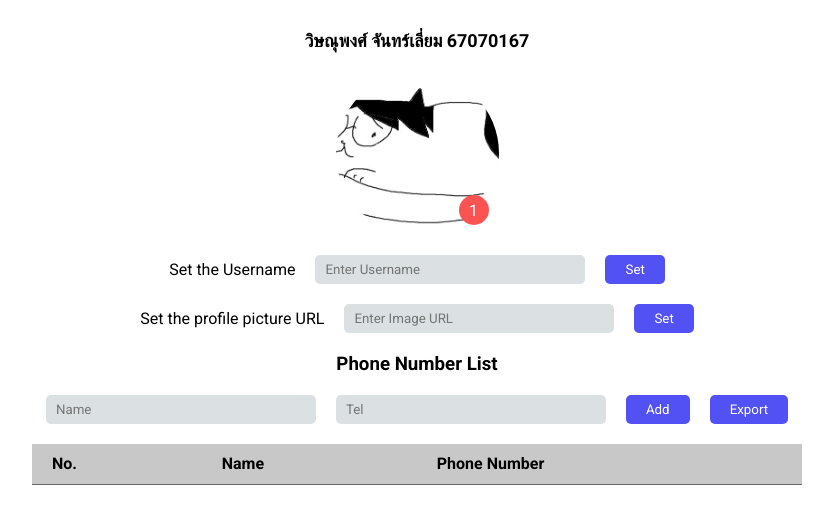
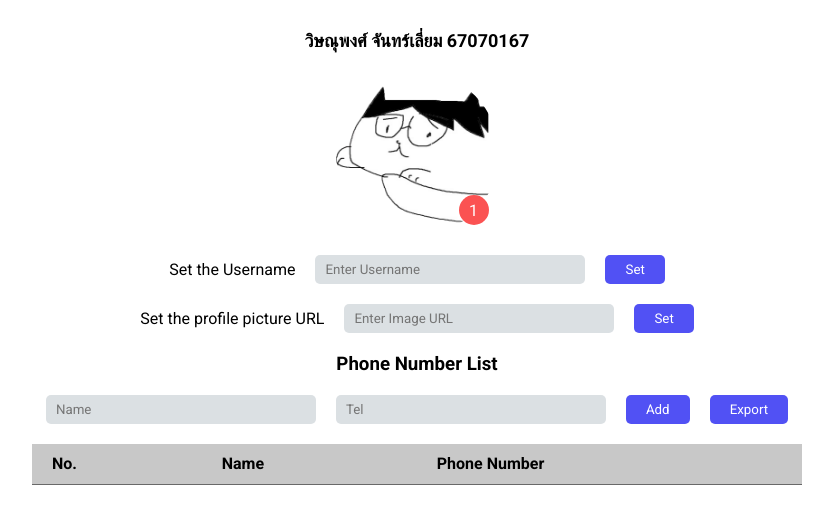
Before and after one commit to WissanupongChanliem/itf-67070167, a plain HTML site: page lab14.html in a window 1280 px wide. Shown: the whole page, without its empty margins (223-1056 px from the left). Drawn offline with Linux system fonts and the light colour scheme.

Commit message:
add Arsr crop

```diff
--- a/styles/lab14.css
+++ b/styles/lab14.css
@@ -31,7 +31,7 @@ button{
 }
 
 #profile_picture {
-    background-image: url('/static/Arsr.png');
+    background-image: url('/static/Arsr_crop.png');
     background-position: center center;
     background-size: cover;
     border-radius: 100%;
```
Also changed, not shown: static/Arsr_crop.png (added).
